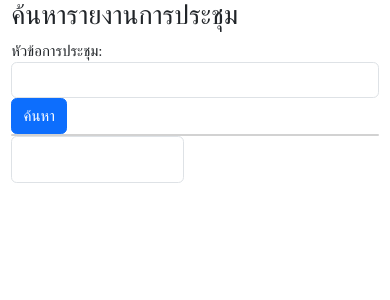
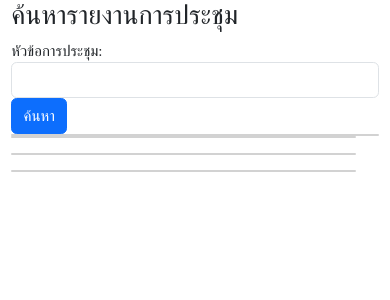
Before and after one commit to pizzaubu/Report, a Django app: page / in a window 390 px wide. Shown: the part 85-385 px from the top of the page. Run offline with Django 4.2, Linux system fonts and the light colour scheme; data that the repository does not hold is empty; some libraries are stand-ins or nearby versions; some web fonts are replaced.

Commit message:
add some structure of card

```diff
--- a/templates/home.html
+++ b/templates/home.html
@@ -19,12 +19,20 @@
 
                 </article>
             </main>
-            <div class="col-6">
-                <div class="card border">
-                    <div class="card-body p-4">
-                        <div class="row">
-                            <div class="col-"></div>
-                        </div>
+            <div class="row">
+                <div class="col-md-4 mb-3">
+                    <div class="card">
+                        <!-- Your image and content here -->
+                    </div>
+                </div>
+                <div class="col-md-4 mb-3">
+                    <div class="card">
+                        <!-- Your image and content here -->
+                    </div>
+                </div>
+                <div class="col-md-4 mb-3">
+                    <div class="card">
+                        <!-- Your image and content here -->
                     </div>
                 </div>
             </div>
```
